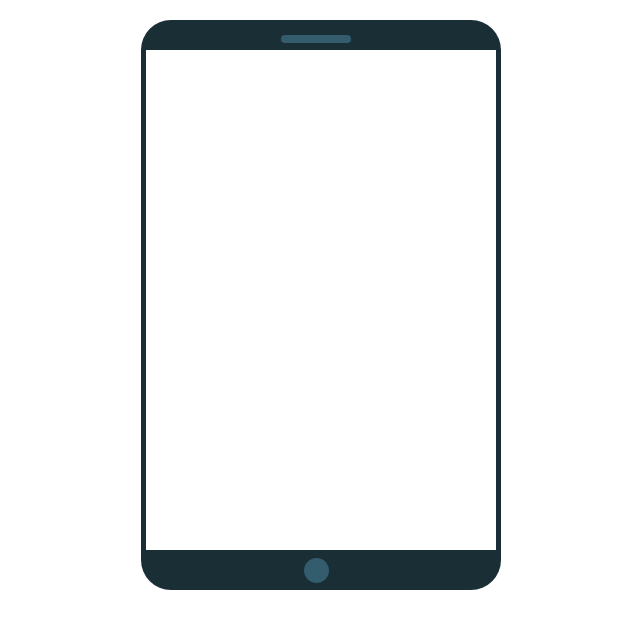
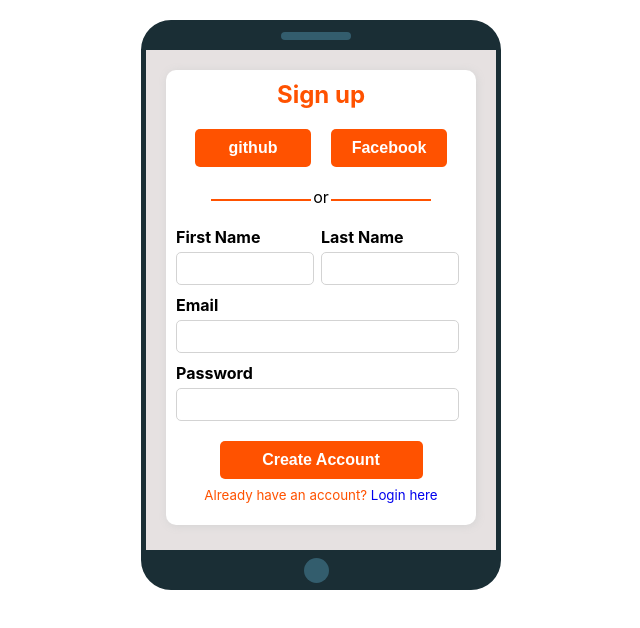
Before and after one commit to AbuRaihan1/login-page-firebase, a React (Create React App) app: page / in a window 1280 px wide. Shown: the top 628 px of the page, without its empty margins (319-959 px from the left). Built offline with nearby package versions, Linux system fonts and the light colour scheme.

Commit message:
done registration page

```diff
--- a/package.json
+++ b/package.json
@@ -3,6 +3,7 @@
   "version": "0.1.0",
   "private": true,
   "dependencies": {
+    "@heroicons/react": "^2.0.13",
     "@testing-library/jest-dom": "^5.16.5",
     "@testing-library/react": "^13.4.0",
     "@testing-library/user-event": "^13.5.0",
--- a/src/App.css
+++ b/src/App.css
@@ -1,38 +1,3 @@
 .App {
   text-align: center;
 }
-
-.App-logo {
-  height: 40vmin;
-  pointer-events: none;
-}
-
-@media (prefers-reduced-motion: no-preference) {
-  .App-logo {
-    animation: App-logo-spin infinite 20s linear;
-  }
-}
-
-.App-header {
-  background-color: #282c34;
-  min-height: 100vh;
-  display: flex;
-  flex-direction: column;
-  align-items: center;
-  justify-content: center;
-  font-size: calc(10px + 2vmin);
-  color: white;
-}
-
-.App-link {
-  color: #61dafb;
-}
-
-@keyframes App-logo-spin {
-  from {
-    transform: rotate(0deg);
-  }
-  to {
-    transform: rotate(360deg);
-  }
-}
--- a/src/Register/Register.css
+++ b/src/Register/Register.css
@@ -7,14 +7,28 @@
   border-bottom: 40px solid #1a2e35;
   position: relative;
   margin: 20px auto;
+  background: rgb(230, 225, 225);
+  /* padding: 20px; */
 }
 
+.signup-wrapper {
+  box-shadow: 1px 1px 8px lightgray;
+  margin: 20px;
+  padding: 10px;
+  border-radius: 10px;
+  background: white;
+  height: 87%;
+}
+.signup-wrapper h2 {
+  color: #ff5200;
+  margin-top: 0;
+}
 .cam-area {
   position: absolute;
   height: 8px;
   width: 70px;
   background: #335d6d;
-  top: -15px;
+  top: -18px;
   left: 135px;
   border-radius: 20px;
 }
@@ -28,3 +42,96 @@
   left: 158px;
   border-radius: 50%;
 }
+
+.signin-third-party {
+  display: flex;
+  align-items: center;
+  justify-content: center;
+  gap: 20px;
+}
+
+.btn {
+  border: none;
+  background: #ff5200;
+  padding: 10px 30px;
+  border-radius: 5px;
+  color: white;
+  font-weight: bold;
+  cursor: pointer;
+  transition: all 0.2s ease-in-out;
+  font-size: 16px;
+  width: 40%;
+  display: flex;
+  justify-content: center;
+}
+.btn:hover {
+  background: #dd4b07;
+}
+.or {
+  position: relative;
+  margin: 20px 0;
+}
+.or::before {
+  content: "";
+  height: 2px;
+  width: 100px;
+  left: 35px;
+  top: 12px;
+  background: #ff5200;
+  position: absolute;
+}
+.or::after {
+  content: "";
+  height: 2px;
+  width: 100px;
+  right: 35px;
+  top: 12px;
+  background: #ff5200;
+  position: absolute;
+}
+
+.info-area {
+  text-align: left;
+}
+.info-area label {
+  font-weight: bold;
+}
+
+.name-area {
+  display: flex;
+}
+.name-area input {
+  width: 80% !important;
+}
+.info-area label input {
+  display: block;
+  margin-bottom: 10px;
+  margin-top: 5px;
+  border: 1px solid lightgray;
+  padding: 8px 10px;
+  border-radius: 5px;
+  transition: all 0.2s ease-in-out;
+  width: 90%;
+}
+
+.info-area label input:focus {
+  outline: none;
+  border: 1px solid #ff5200;
+}
+
+.crate-account-btn {
+  width: 70%;
+  margin: auto;
+  margin-top: 20px;
+}
+
+small {
+  color: #ff5200;
+  text-align: center;
+  display: block;
+  margin-top: 8px;
+}
+
+small a {
+  text-decoration: none;
+}
--- a/src/Register/Register.js
+++ b/src/Register/Register.js
@@ -1,12 +1,48 @@
-import React from 'react';
-import './Register.css'
+import React from "react";
+import { Link } from "react-router-dom";
+import "./Register.css";
 const Register = () => {
-    return (
-        <div className='mobile-container'>
-          <div className="cam-area"></div>
-          <div className="bottom-circle"></div>
+  return (
+    <div className="mobile-container">
+      <div className="cam-area"></div>
+      <div className="bottom-circle"></div>
+
+      <div className="signup-wrapper">
+        <h2>Sign up</h2>
+        <div className="signin-third-party">
+          <button className="btn"> github</button>
+          <button className="btn"> Facebook</button>
         </div>
-    );
+
+        <div className="or">or</div>
+        <div className="info-area">
+          <label htmlFor="" className="name-area">
+            <span>
+              {" "}
+              First Name <input type="text" required />
+            </span>
+            <span>
+              Last Name <input type="text" />
+            </span>
+          </label>
+
+          <label htmlFor="">
+            Email
+            <input type="email" required />
+          </label>
+
+          <label htmlFor="">
+            Password
+            <input type="password" required />
+          </label>
+          <button className="btn crate-account-btn">Create Account</button>
+          <small>
+            Already have an account?  <a href="#">Login here</a>
+          </small>
+        </div>
+      </div>
+    </div>
+  );
 };
 
 export default Register;
```
Also changed, not shown: 1 other file (tests, documents, lock files or other folders).
